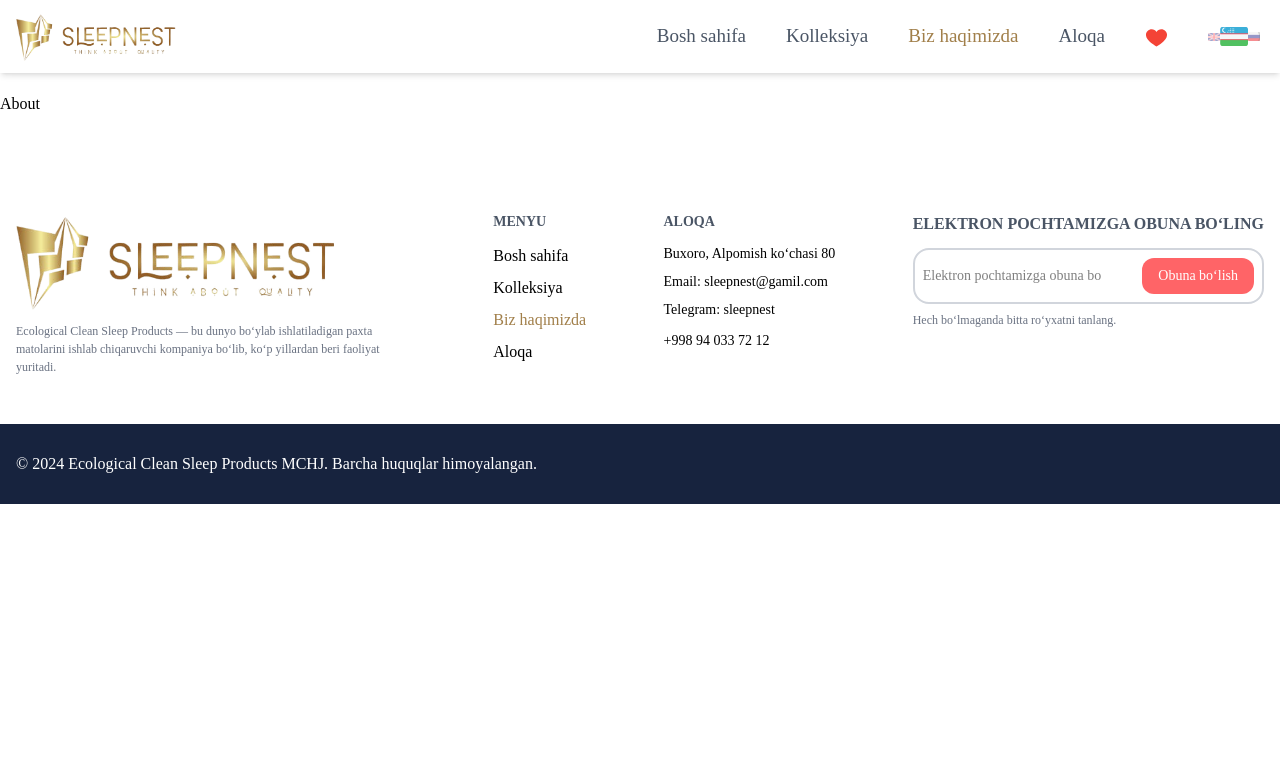
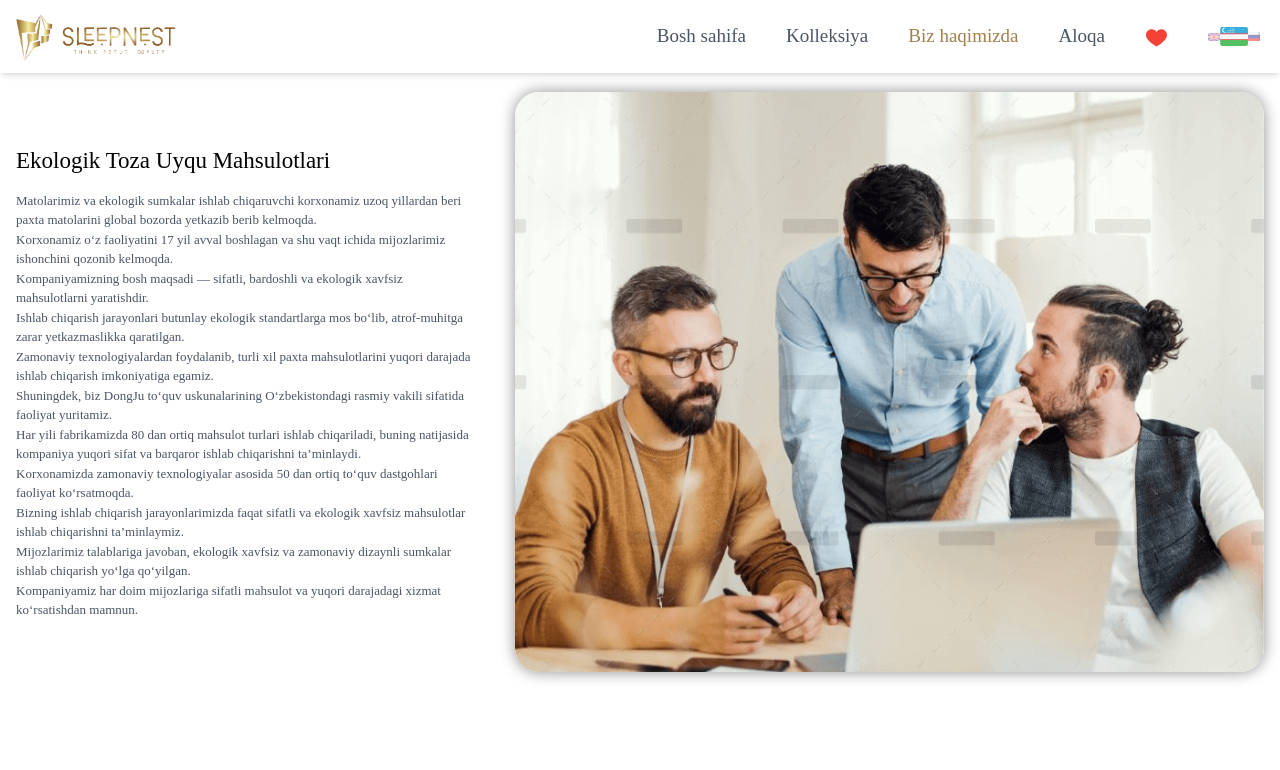
Before and after one commit to Xurshidbek002/SleepNest, a React (Vite) app: page /about in a window 1280 px wide. Shown: the top 770 px of the page. Built offline with nearby package versions, Linux system fonts and the light colour scheme; a web font is replaced by a local one.

Commit message:
hudo hohlasa tugadi

```diff
--- a/src/Locales/eng.json
+++ b/src/Locales/eng.json
@@ -175,5 +175,13 @@
     "autumn": "Autumn Collection",
     "summer": "Summer Collection",
     "no": "No results found"
+  },
+  "contact": {
+    "title": "Connection",
+    "email": "Your email",
+    "phone": "Your phone number",
+    "message": "Plase write if you have a message",
+    "btn": "Send",
+    "modal": "Successfully sent"
   }
 }
--- a/src/Locales/ru.json
+++ b/src/Locales/ru.json
@@ -175,5 +175,13 @@
     "autumn": "Осенняя коллекция",
     "summer": "Летняя коллекция",
     "no": "Ничего не найдено"
+  },
+  "contact": {
+    "title": "Связь",
+    "email": "Ваш электронный адрес",
+    "phone": "Ваш номер телефона",
+    "message": "Пожалуйста, напишите, если у вас есть сообщение",
+    "btn": "Отправить",
+    "modal": "Successfully sent"
   }
 }
--- a/src/Locales/uz.json
+++ b/src/Locales/uz.json
@@ -1,6 +1,6 @@
 {
   "site": {
-"loading": "Yuklanmoqda"
+    "loading": "Yuklanmoqda"
   },
   "header": {
     "home": "Bosh sahifa",
@@ -175,5 +175,13 @@
     "autumn": "Kuzgi kolleksiya",
     "summer": "Yazgi kolleksiya",
     "no": "Hech narsa topilmadi"
+  },
+  "contact": {
+    "title": "Aloqa",
+    "email": "Elektron pochtangiz",
+    "phone": "Telefon raqamingiz",
+    "message": "Xabaringiz bo‘lsa, yozing iltimos",
+    "btn": "Yuborish",
+    "modal":"Muvaffaqiyatli Yuborildi"
   }
 }
--- a/src/Page/About.jsx
+++ b/src/Page/About.jsx
@@ -1,13 +1,75 @@
-import React from 'react'
+import React from "react";
+import img from "../assets/aboutImg.png";
+import { useTranslation } from "react-i18next";
 
+const texts = [
+  {
+    id: 1,
+    text: "about.text1",
+  },
+  {
+    id: 2,
+    text: "about.text2",
+  },
+
+  {
+    id: 4,
+    text: "about.text4",
+  },
+  {
+    id: 5,
+    text: "about.text5",
+  },
+  {
+    id: 6,
+    text: "about.text6",
+  },
+  {
+    id: 7,
+    text: "about.text7",
+  },
+  {
+    id: 8,
+    text: "about.text8",
+  },
+  {
+    id: 9,
+    text: "about.text9",
+  },
+  {
+    id: 10,
+    text: "about.text10",
+  },
+  {
+    id: 11,
+    text: "about.text11",
+  },
+  {
+    id: 12,
+    text: "about.text12",
+  },
+];
 function About() {
+  const { t } = useTranslation();
   return (
     <div>
-
-      About
-
+      <div className="container">
+        <div className="flex flex-col-reverse lg:flex-row md:items-center gap-10">
+          <div className="">
+            <h2 className="text-[18px] pb-3 font-medium lg:text-[23px]">{t("about.title")}</h2>
+            <div className="">
+              {texts.map((item) => (
+                <p key={item.id} className="text-[10px] md:text-[12px] text-gray-600 lg:text-[13px]">
+                  {t(item.text)}
+                </p>
+              ))}
+            </div>
+          </div>
+          <img src={img} alt="" className="w-full object-cover lg:w-[60%] rounded-3xl shadow-[0_0_15px_#00000070]" />
+        </div>
+      </div>
     </div>
-  )
+  );
 }
 
-export default About
+export default About;
--- a/src/Page/Contact.jsx
+++ b/src/Page/Contact.jsx
@@ -1,9 +1,131 @@
-import React from 'react'
+import React, { useState } from "react";
+import { useTranslation } from "react-i18next";
+import { FaCheckDouble } from "react-icons/fa";
+import { GoCheckCircle } from "react-icons/go";
+import { IoClose } from "react-icons/io5";
+import { MdErrorOutline } from "react-icons/md";
+function Contact() {
+  const { t } = useTranslation();
 
-function Contact() {
+  // 👉 Email, telefon va xabar uchun holatlar (useState)
+  const [email, setEmail] = useState("");
+  const [phone, setPhone] = useState("");
+  const [message, setMessage] = useState("");
+  const [modal, setModal] = useState(false);
+  const closeModal = () => {
+    setModal(false);
+  };
+
+  const handleSubmit = async (e) => {
+    e.preventDefault();
+    const newEmail = email.includes("@gmail.com")
+      ? email
+      : email + "@gmail.com";
+    const text = `📩 Yangi xabar:\n\n📧 Email: ${newEmail}\n📱 Telefon: ${phone}\n📝 Xabar: ${message}`;
+
+    await fetch(
+      `https://api.telegram.org/bot7861410527:AAEhCBGXK51lPWyStsfYyXVd3nLC5GKHNCw/sendMessage`,
+      {
+        method: "POST",
+        headers: {
+          "Content-Type": "application/json",
+        },
+        body: JSON.stringify({
+          chat_id: "6873538625",
+          text: text,
+        }),
+      }
+    )
+      .then((res) => {
+        setEmail("");
+        setPhone("");
+        setMessage("");
+        setModal(true);
+        console.log(res);
+      })
+      .catch((err) => {
+        console.log(err);
+      });
+  };
+
   return (
-    <div>Contact</div>
-  )
+    <div>
+      <div className="">
+        <div className="container">
+          <div className="flex flex-col md:flex-row md:justify-between gap-10">
+            <form
+              onSubmit={handleSubmit}
+              className="md:w-1/2 flex flex-col gap-5 items-start"
+            >
+              <h1 className="text-3xl pl-5 font-medium md:text-4xl  md:font-bold">
+                {t("contact.title")}
+              </h1>
+
+              <input
+                required
+                type="text"
+                placeholder={t("contact.email")}
+                value={email}
+                onChange={(e) => setEmail(e.target.value)}
+                className="w-full text-[12px] md:text-sm outline-none hover:shadow-[2px_2px_3px_#00000019] focus:shadow-[2px_2px_6px_#00000040] bg-gray-300 rounded-3xl pl-7 p-3"
+              />
+
+              <input
+                required
+                type="tel"
+                placeholder={t("contact.phone")}
+                value={phone}
+                onChange={(e) => setPhone(e.target.value)}
+                className="w-full text-[12px] md:text-sm outline-none hover:shadow-[2px_2px_3px_#00000019] focus:shadow-[2px_2px_6px_#00000040] bg-gray-300 rounded-3xl pl-7 p-3"
+              />
+
+              <textarea
+                placeholder={t("contact.message")}
+                value={message}
+                onChange={(e) => setMessage(e.target.value)}
+                className="w-full text-[12px] md:text-sm outline-none hover:shadow-[2px_2px_3px_#00000019] focus:shadow-[2px_2px_6px_#00000040] h-26 bg-gray-300 rounded-3xl pl-7 p-3"
+              ></textarea>
+
+              <button
+                type="submit"
+                className="px-4 tracking-wide text-white font-medium py-1 bg-red-500 rounded-2xl cursor-pointer"
+              >
+                {t("contact.btn")}
+              </button>
+            </form>
+
+            <iframe
+              className="h-100 md:w-1/2 rounded-3xl"
+              src="https://www.google.com/maps/embed?pb=!1m13!1m8!1m3!1d3067.6526359032846!2d64.459964!3d39.747453!3m2!1i1024!2i768!4f13.1!3m2!1m1!2zMznCsDQ0JzUwLjgiTiA2NMKwMjcnMzUuOSJF!5e0!3m2!1sen!2sus!4v1744540235784!5m2!1sen!2sus"
+              touchstart="passive"
+            ></iframe>
+          </div>
+        </div>
+      </div>
+      {modal && (
+        <div
+          onClick={closeModal}
+          className="w-full fixed h-full bg-black/40 backdrop-blur-sm z-[5000]  top-0 left-0 flex justify-center items-center"
+        >
+          <div
+            onClick={(e) => {
+              e.stopPropagation();
+            }}
+            className="bg-white relative shadow-[0_0_19px_#00000080] rounded-2xl p-5"
+          >
+            <IoClose
+              onClick={closeModal}
+              size={20}
+              className="absolute right-1.5 top-1.5"
+            />
+
+            <GoCheckCircle size={100} className="mx-auto text-green-500" />
+            <div className="mt-5">{t("contact.modal")}</div>
+          </div>
+        </div>
+      )}
+    </div>
+  );
 }
 
-export default Contact
+export default Contact;
```
